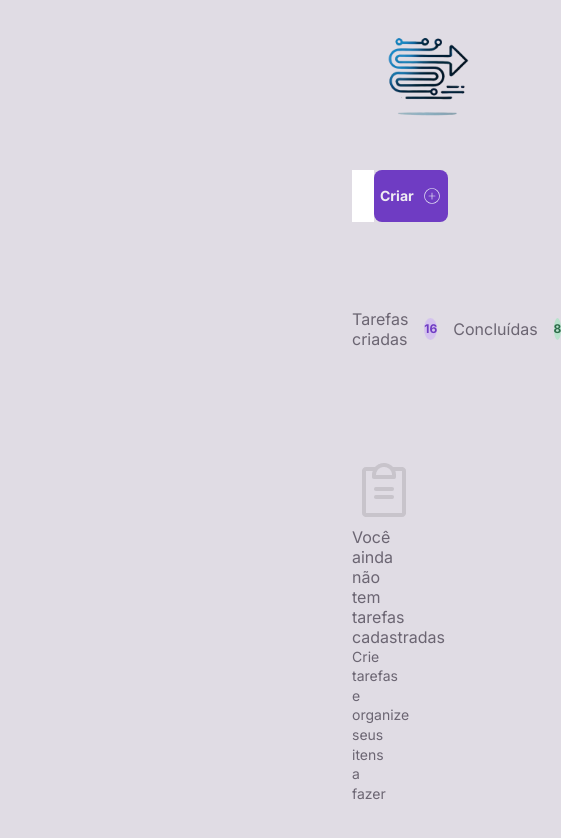
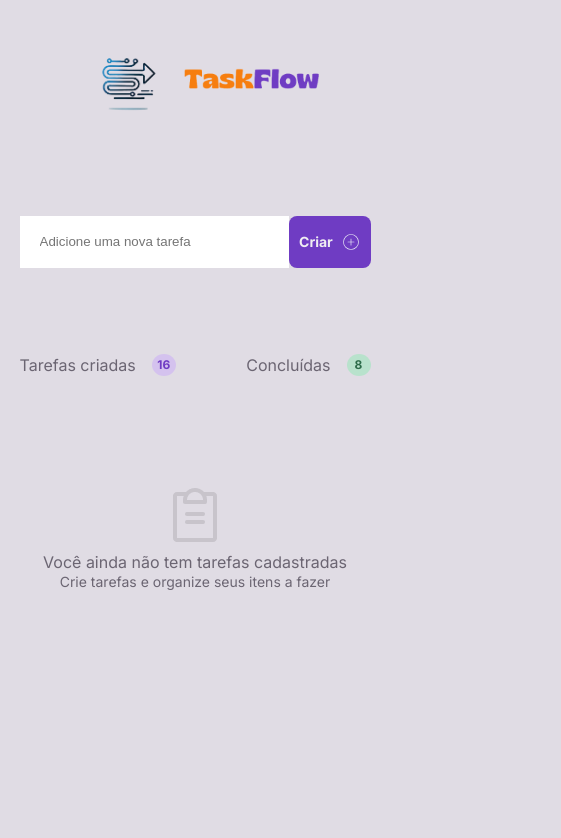
Before and after one commit to martinsromao/projeto-de-lista-de-tarefa, a plain HTML site: page index.html in a window 390 px wide. Shown: the whole page, 561 px wide, since content can reach past the window. Drawn offline with Linux system fonts and the light colour scheme.

Commit message:
add media

```diff
--- a/index.html
+++ b/index.html
@@ -13,17 +13,15 @@
     rel="stylesheet">
 </head>
 
-<body>
-  <div class="contender">
-
-
-    <header>
+<body> <header>
       <div class="logo">
         <img src="assets/logo3.png"">
         <img src=" assets/Texto do seu parágrafo (1).png" alt="">
 
       </div>
     </header>
+  <div class="contender">
+
     <form>
       <div class="task">
         <input type="text" placeholder="Adicione uma nova tarefa" required>
--- a/style/header.css
+++ b/style/header.css
@@ -1,18 +1,17 @@
 header{
   width: 100%;
-
+  margin-bottom: 30px;
   height: 170px;
-  padding-inline: 5%;
-  margin-bottom: 5%;
   .logo{
 
    display: flex;
+   justify-content: center;
    align-items: center;
    img{
-    max-width:250px ;
-    width: 100%;
-    height: 100%;
-    max-height:250 px;
+
+    width: 250px;
+    height: 250 px;
+
 
    }
    img[src*="logo3"] {
--- a/style/index.css
+++ b/style/index.css
@@ -2,3 +2,4 @@
 @import url(header.css);
 @import url(tasks_list.css);
 @import url(empty.css);
+@import url(media_screen.css);
--- /dev/null
+++ b/style/media_screen.css
@@ -0,0 +1,22 @@
+@media screen and (max-width: 1279px) {
+  .contender{
+    margin: 0;
+    padding-inline: 5%;
+  }
+}
+@media screen and (max-width: 500px) {
+  header{
+    padding: 2%;
+    .logo{
+     img{
+      width: 150px;
+      height: 150px;
+    }
+    img[src*="logo3"]{
+      width: 100px;
+      height: 100px;
+    }
+    }
+
+  }
+}
```
